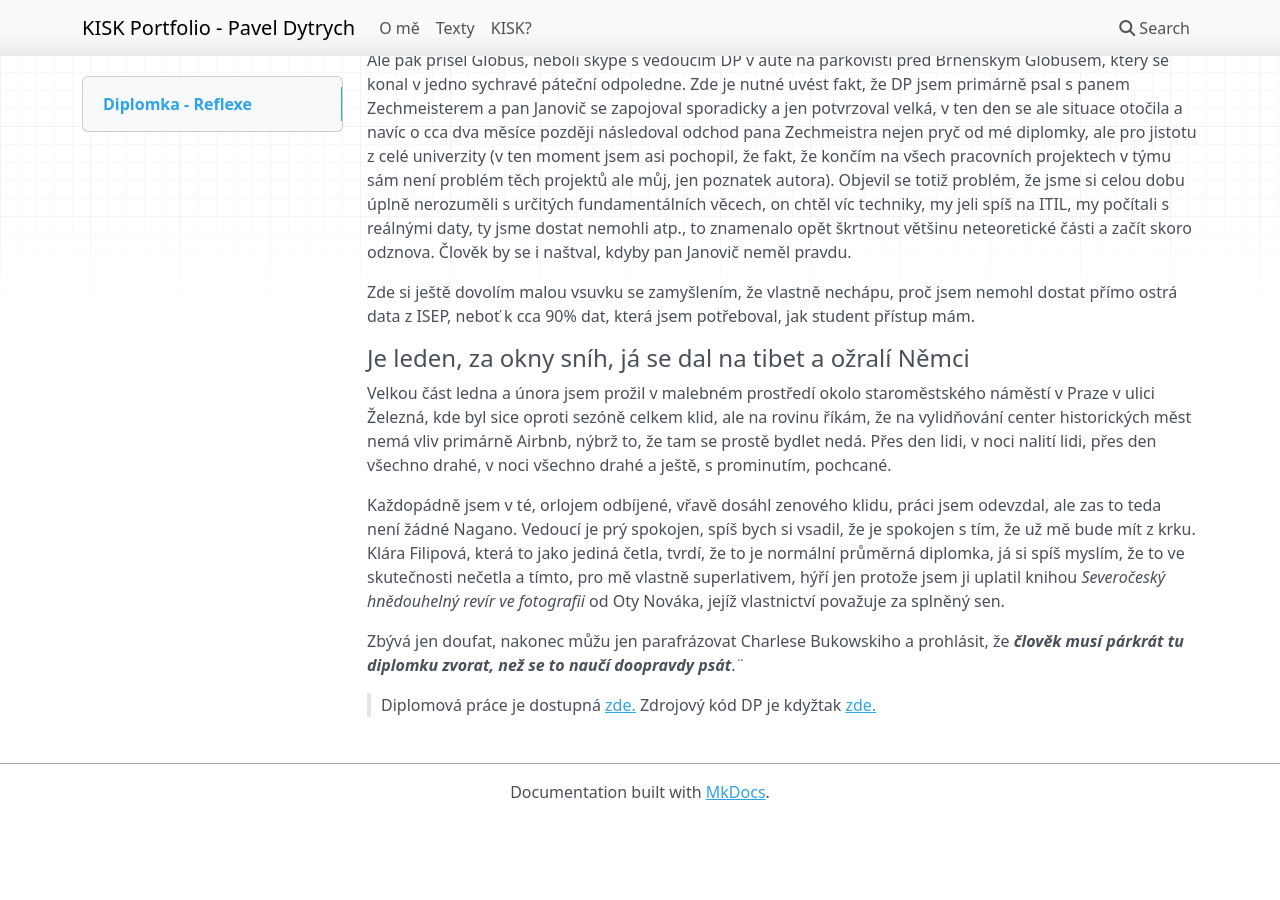
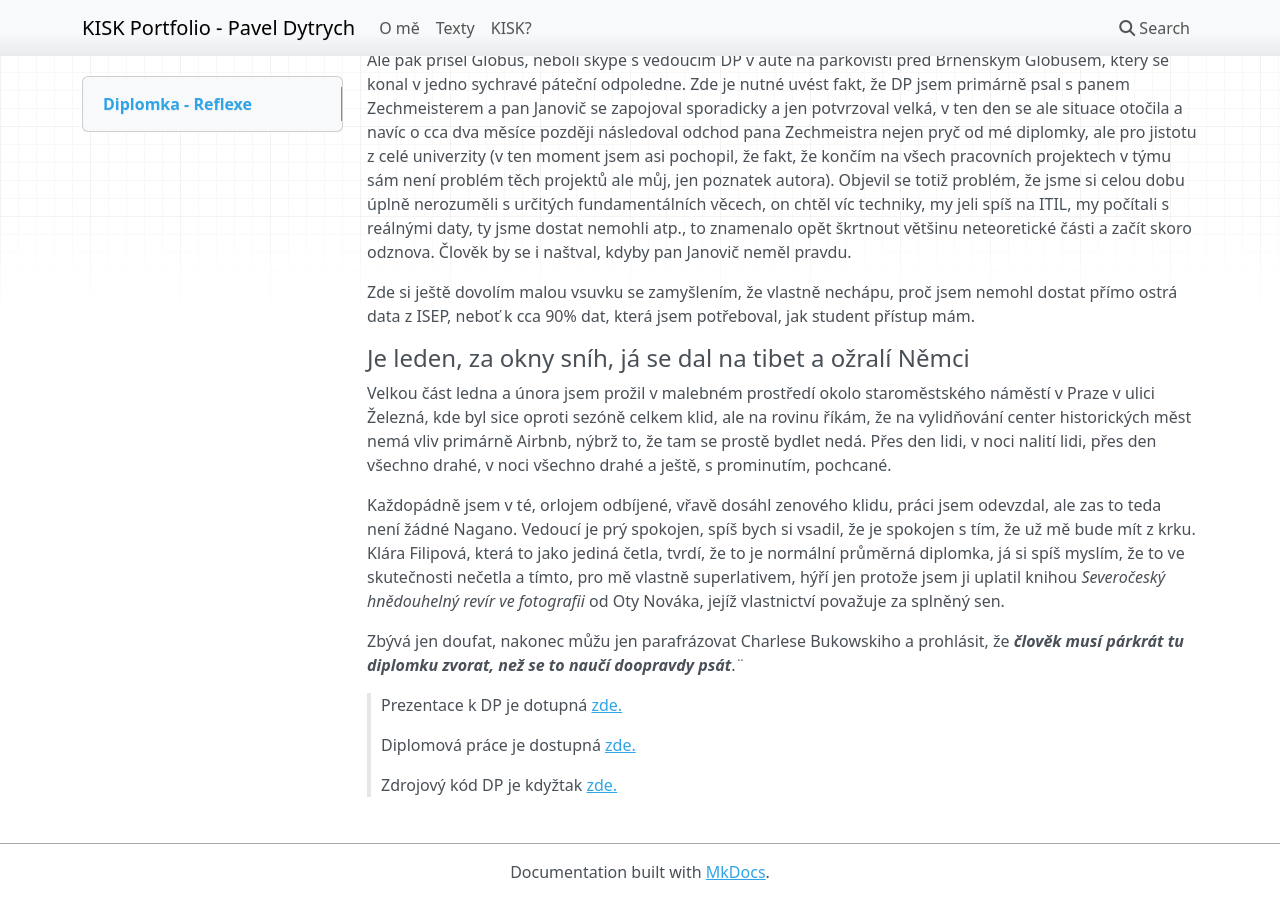
Before and after one commit to BroomEx/broomex.github.io, an MkDocs documentation site: the page built from md/2023-2024/diplo-reflexe.md, in a window 1280 px wide and 900 px high, scrolled down 1266 px. Built offline with MkDocs 1.6.1, drawn with Linux system fonts in a browser that asks for light colours; nearby versions of some CDN libraries; before the commit the page ends 2086 px from its top, so only the background shows below that.

Commit message:
feat: pres

```diff
--- a/docs/2023-2024/diplo-reflexe/index.html
+++ b/docs/2023-2024/diplo-reflexe/index.html
@@ -100,8 +100,9 @@
 <p>Každopádně jsem v té, orlojem odbíjené, vřavě dosáhl zenového klidu, práci jsem odevzdal, ale zas to teda není žádné Nagano. Vedoucí je prý spokojen, spíš bych si vsadil, že je spokojen s tím, že už mě bude mít z krku. Klára Filipová, která to jako jediná četla, tvrdí, že to je normální průměrná diplomka, já si spíš myslím, že to ve skutečnosti nečetla a tímto, pro mě vlastně superlativem, hýří jen protože jsem ji uplatil knihou <em>Severočeský hnědouhelný revír ve fotografii</em> od Oty Nováka, jejíž vlastnictví považuje za splněný sen. </p>
 <p>Zbývá jen doufat, nakonec můžu jen parafrázovat Charlese Bukowskiho a prohlásit, že <strong><em>člověk musí párkrát tu diplomku zvorat, než se to naučí doopravdy psát</em></strong>.¨</p>
 <blockquote>
-<p>Diplomová práce je dostupná <a href="https://is.muni.cz/th/zs51g/?lang=cs;cop=2406321;id=297743">zde.</a>
-Zdrojový kód DP je kdyžtak <a href="https://github.com/BroomEx/DP-DWH">zde.</a></p>
+<p>Prezentace k DP je dotupná <a href="https://docs.google.com/presentation/d/1jo6eJA85H1A9EuKHZCrIEnditPlh7z35rxH-lk0tBa8/edit#slide=id.g2e53d8ffbd6_0_472">zde.</a></p>
+<p>Diplomová práce je dostupná <a href="https://is.muni.cz/th/zs51g/?lang=cs;cop=2406321;id=297743">zde.</a></p>
+<p>Zdrojový kód DP je kdyžtak <a href="https://github.com/BroomEx/DP-DWH">zde.</a></p>
 </blockquote></div>
             </div>
         </div>
--- a/docs/index.html
+++ b/docs/index.html
@@ -215,5 +215,5 @@ Narodil a vychoval jsem se v Českých Budějovicích, ale  momentálně jsem za
 
 <!--
 MkDocs version : 1.6.0
-Build Date UTC : 2024-06-13 09:10:57.126717+00:00
+Build Date UTC : 2024-06-13 14:04:22.364206+00:00
 -->
--- a/md/2023-2024/diplo-reflexe.md
+++ b/md/2023-2024/diplo-reflexe.md
@@ -34,6 +34,8 @@ Velkou část ledna a února jsem prožil v malebném prostředí okolo staromě
 Každopádně jsem v té, orlojem odbíjené, vřavě dosáhl zenového klidu, práci jsem odevzdal, ale zas to teda není žádné Nagano. Vedoucí je prý spokojen, spíš bych si vsadil, že je spokojen s tím, že už mě bude mít z krku. Klára Filipová, která to jako jediná četla, tvrdí, že to je normální průměrná diplomka, já si spíš myslím, že to ve skutečnosti nečetla a tímto, pro mě vlastně superlativem, hýří jen protože jsem ji uplatil knihou *Severočeský hnědouhelný revír ve fotografii* od Oty Nováka, jejíž vlastnictví považuje za splněný sen.
 
 Zbývá jen doufat, nakonec můžu jen parafrázovat Charlese Bukowskiho a prohlásit, že ***člověk musí párkrát tu diplomku zvorat, než se to naučí doopravdy psát***.¨
+> Prezentace k DP je dotupná [zde.](https://docs.google.com/presentation/d/1jo6eJA85H1A9EuKHZCrIEnditPlh7z35rxH-lk0tBa8/edit#slide=id.g2e53d8ffbd6_0_472)
 
 > Diplomová práce je dostupná [zde.](https://is.muni.cz/th/zs51g/?lang=cs;cop=2406321;id=297743)
+
 > Zdrojový kód DP je kdyžtak [zde.](https://github.com/BroomEx/DP-DWH)
```
Also changed, not shown: docs/search/search_index.json.
